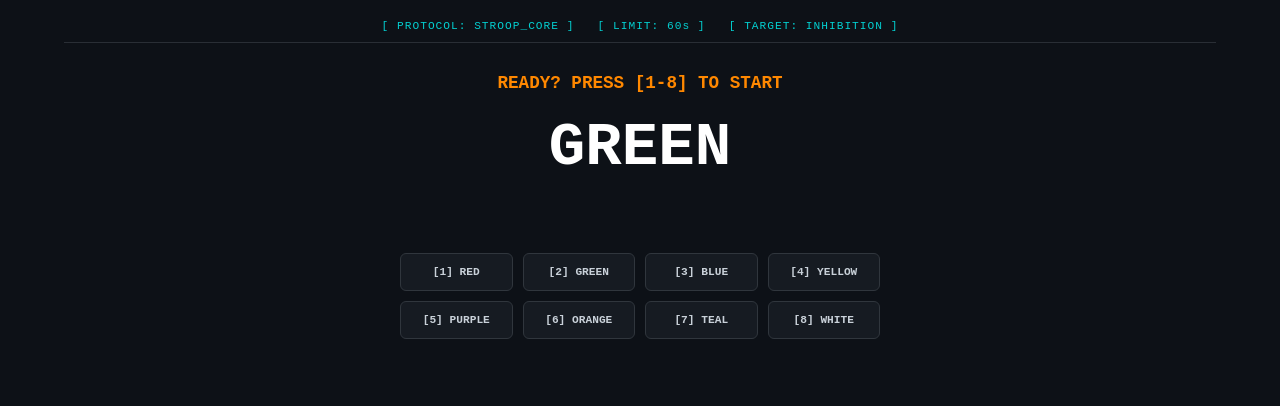
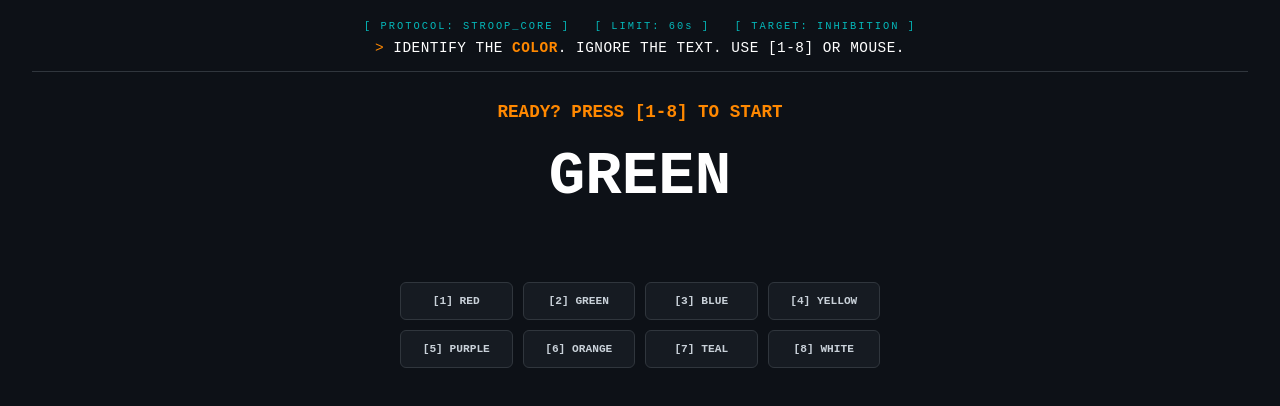
Before and after one commit to dominik1gil-rgb/CogniPerform_Stroop_v1.0, a plain HTML site: page index.html in a window 1280 px wide. Drawn offline with Linux system fonts and the light colour scheme.

Commit message:
Update index.html

```diff
--- a/index.html
+++ b/index.html
@@ -3,7 +3,7 @@
 <head>
     <meta charset="UTF-8">
     <meta name="viewport" content="width=device-width, initial-scale=1.0">
-    <title>CogniPerform // Stroop_v2.2</title>
+    <title>CogniPerform // Stroop_v2.3</title>
     <style>
         :root {
             --bg: #0d1117;
@@ -24,7 +24,7 @@
             display: flex;
             flex-direction: column;
             align-items: center;
-            justify-content: flex-start; /* Start od góry */
+            justify-content: flex-start;
             height: 100vh;
             margin: 0;
             padding-top: 20px;
@@ -32,16 +32,11 @@
             overflow: hidden;
         }
 
-        /* NOWY PASEK STATUSU - Zamiast Calloutu w Notion */
         #status-bar {
-            font-size: 0.7rem;
-            color: var(--teal);
-            letter-spacing: 1px;
             border-bottom: 1px solid #30363d;
-            padding-bottom: 10px;
-            width: 90%;
+            padding-bottom: 15px;
             margin-bottom: 30px;
-            opacity: 0.8;
+            width: 95%;
         }
 
         #ui-layer, #result-layer { width: 100%; max-width: 500px; }
@@ -81,7 +76,12 @@
 <body>
 
     <div id="status-bar">
-        [ PROTOCOL: STROOP_CORE ] &nbsp; [ LIMIT: 60s ] &nbsp; [ TARGET: INHIBITION ]
+        <div style="font-size: 0.65rem; color: var(--teal); opacity: 0.7; letter-spacing: 2px; margin-bottom: 8px;">
+            [ PROTOCOL: STROOP_CORE ] &nbsp; [ LIMIT: 60s ] &nbsp; [ TARGET: INHIBITION ]
+        </div>
+        <div style="font-size: 0.9rem; color: #ffffff; font-weight: 500; letter-spacing: 0.5px;">
+            <span style="color: var(--orange);"> > </span> IDENTIFY THE <span style="color: var(--orange); font-weight: bold;">COLOR</span>. IGNORE THE TEXT. USE [1-8] OR MOUSE.
+        </div>
     </div>
 
     <div id="ui-layer">
```
